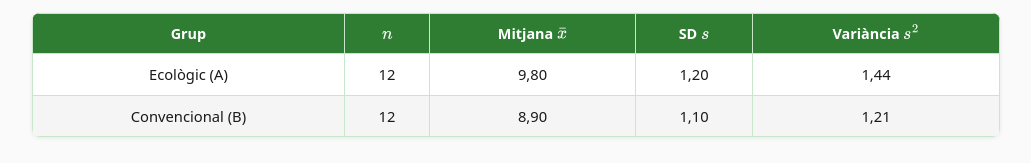
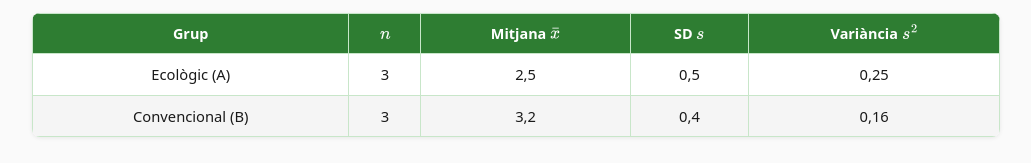
Before and after one commit to davidpompeu66/davidpompeu66.github.io, a plain HTML site: page t/index.html in a window 1280 px wide. Shown: the part 348-511 px from the top of the page, without its empty margins (124-1155 px from the left). Drawn offline with nearby package versions, Linux system fonts and the light colour scheme.

Commit message:
Update index.html

```diff
--- a/t/index.html
+++ b/t/index.html
@@ -185,17 +185,17 @@ setena edició. En ingienyeria s'utilitza l'estil de cites IEEE que es de l'inst
     <tbody>
       <tr>
         <td>Ecològic (A)</td>
-        <td>12</td>
-        <td>9,80</td>
-        <td>1,20</td>
-        <td>1,44</td>
+        <td>3</td>
+        <td>2,5</td>
+        <td>0,5</td>
+        <td>0,25</td>
       </tr>
       <tr>
         <td>Convencional (B)</td>
-        <td>12</td>
-        <td>8,90</td>
-        <td>1,10</td>
-        <td>1,21</td>
+        <td>3</td>
+        <td>3,2</td>
+        <td>0,4</td>
+        <td>0,16</td>
       </tr>
     </tbody>
   </table>
```
